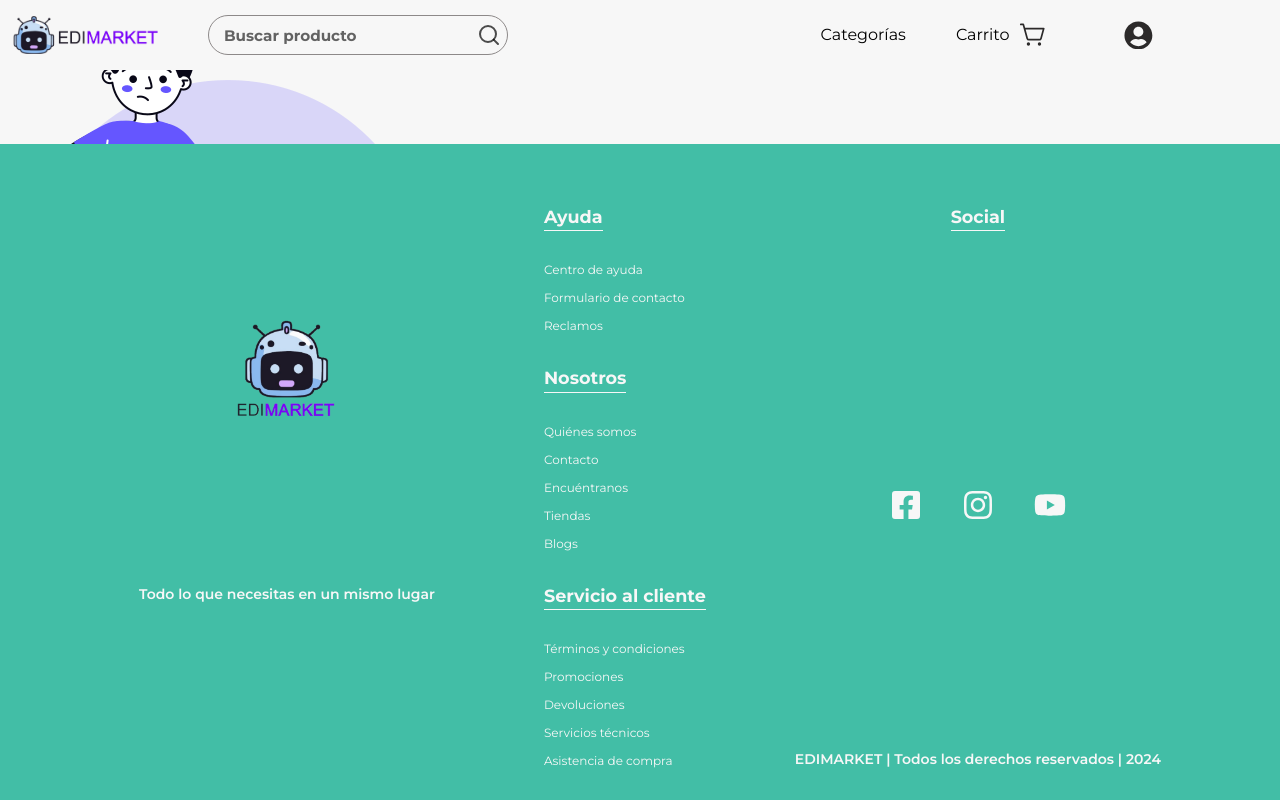
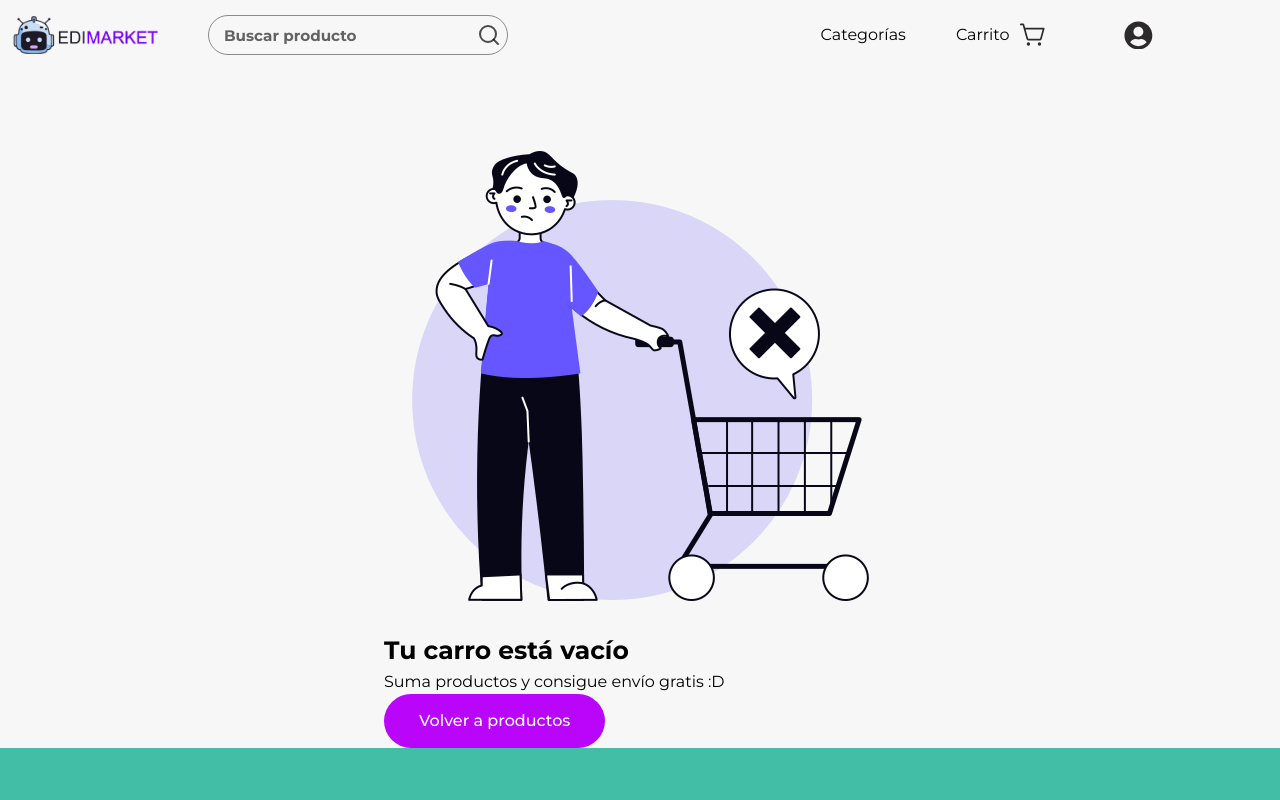
Before and after one commit to SebastianHernandez0/edimarket-2, a React (Vite) app in the folder Frontend/: page /carro in a window 1280 px wide. Shown: the top 800 px of the page. Built offline with nearby package versions, Linux system fonts and the light colour scheme.

Commit message:
Añadiendo archivo css y asignando áreas con grid

```diff
--- a/Frontend/src/components/emptyCart/EmptyCart.jsx
+++ b/Frontend/src/components/emptyCart/EmptyCart.jsx
@@ -1,19 +1,18 @@
-import React from 'react'
-import emptyCart from '/public/imgs/aplication/emptycart.png';
-import { GeneralBtn } from '../generalBtn/GeneralBtn';
-import { NavLink } from 'react-router-dom';
+import React from "react";
+import emptyCart from "/public/imgs/aplication/emptycart.png";
+import { GeneralBtn } from "../generalBtn/GeneralBtn";
+import { NavLink } from "react-router-dom";
+import "../emptyCart/emptyCart.css";
 
 export function EmptyCart() {
   return (
-    <div className="flex justify-center items-center flex-col">
+    <div className="emptyCart__container flex justify-center items-center flex-col">
       <img src={emptyCart} alt="empty cart" className="my-[20px] h-96" />
       <h1 className="text-center">Tu carro está vacío</h1>
       <p className="pb-[50px]">Suma productos y consigue envío gratis :D</p>
       <GeneralBtn type="primary">
-        <NavLink to="/">
-          Volver a productos
-        </NavLink>
+        <NavLink to="/">Volver a productos</NavLink>
       </GeneralBtn>
     </div>
-  )
+  );
 }
--- /dev/null
+++ b/Frontend/src/components/emptyCart/emptyCart.css
@@ -0,0 +1,4 @@
+.emptyCart__container {
+  grid-area: home;
+  margin: 0 auto;
+}
--- a/Frontend/src/components/fullCart/FullCart.jsx
+++ b/Frontend/src/components/fullCart/FullCart.jsx
@@ -1,13 +1,13 @@
-import { useContext } from 'react';
-import { ProductCard } from '../../components/productCard/ProductCard';
+import { useContext } from "react";
+import { ProductCard } from "../../components/productCard/ProductCard";
 import { CartContext } from "../../context/CarritoContext";
+import "../fullCart/fullCart.css";
 
 export function FullCart() {
-
   const { cartModal, setCartModal, cart } = useContext(CartContext);
 
   return (
-   <div>
+    <div className="fullcart__container">
       <h1>Tus productos</h1>
       <div className="productos_carro">
         <div className="cart__cards__container">
@@ -33,5 +33,5 @@ export function FullCart() {
         <button>Continuar compra</button>
       </div>
     </div>
-  )
+  );
 }
--- /dev/null
+++ b/Frontend/src/components/fullCart/fullCart.css
@@ -0,0 +1,4 @@
+.fullcart__container {
+  grid-area: home;
+  margin: 0 auto;
+}
--- a/Frontend/src/pages/home/Home.jsx
+++ b/Frontend/src/pages/home/Home.jsx
@@ -4,11 +4,9 @@ import { Header } from "../../components/header/Header.jsx";
 
 export function Home() {
   return (
-    <div className="home__container">
+    <section className="home__container">
       <Header />
-      <section className="">
-        <Products />
-      </section>
-    </div>
+      <Products />
+    </section>
   );
 }
```
Lines whose indentation alone changed are shown as unchanged.
